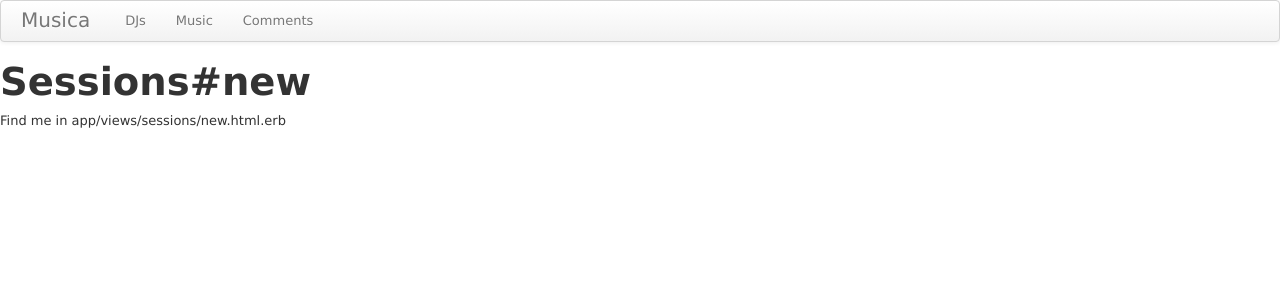
After one commit to AdamGoodApp/Musica, a Rails app: page /sessions/new in a window 1280 px wide. The commit adds this page. Shown: the top 300 px of the page. Run offline with Rails 7, Linux system fonts and the light colour scheme; style sheets or scripts are compiled from the project's sources; parts of the project's set-up code (start-up, migrations or seed data) failed here and were passed over; some libraries are stand-ins or nearby versions.

Commit message:
added sessions

```diff
--- /dev/null
+++ b/app/assets/javascripts/sessions.js.coffee
@@ -0,0 +1,3 @@
+# Place all the behaviors and hooks related to the matching controller here.
+# All this logic will automatically be available in application.js.
+# You can use CoffeeScript in this file: http://jashkenas.github.com/coffee-script/
--- /dev/null
+++ b/app/assets/stylesheets/sessions.css.scss
@@ -0,0 +1,3 @@
+// Place all the styles related to the sessions controller here.
+// They will automatically be included in application.css.
+// You can use Sass (SCSS) here: http://sass-lang.com/
--- a/app/controllers/comments_controller.rb
+++ b/app/controllers/comments_controller.rb
@@ -40,6 +40,10 @@ class CommentsController < ApplicationController
   # POST /comments
   # POST /comments.json
   def create
+    #params[:comment][:author_id] = current_user.id
+    params[:comment][:author_id] = User.first.id
+    params[:comment][:date] = DateTime.now
+
     @comment = Comment.new(params[:comment])
 
     respond_to do |format|
--- a/app/controllers/home_controller.rb
+++ b/app/controllers/home_controller.rb
@@ -1,6 +1,7 @@
 class HomeController < ApplicationController
 
   def home
+  	@user = User.new
   end
 
 
--- a/app/controllers/musics_controller.rb
+++ b/app/controllers/musics_controller.rb
@@ -14,6 +14,7 @@ class MusicsController < ApplicationController
   # GET /musics/1.json
   def show
     @music = Music.find(params[:id])
+    @comment = Comment.new(music_id: params[:id])
 
     respond_to do |format|
       format.html # show.html.erb
--- /dev/null
+++ b/app/controllers/sessions_controller.rb
@@ -0,0 +1,10 @@
+class SessionsController < ApplicationController
+  def new
+  end
+
+  def create
+  end
+
+  def destroy
+  end
+end
--- /dev/null
+++ b/app/helpers/sessions_helper.rb
@@ -0,0 +1,2 @@
+module SessionsHelper
+end
--- a/app/views/home/home.html.erb
+++ b/app/views/home/home.html.erb
@@ -1,7 +1,7 @@
 <% @users.each do |user|%>
  <%= user.email %>
  <%= user.password_digest %>
-<% end %>
+<% end if @users %>
 
 
 <h1>Sign Up</h1>
--- a/app/views/layouts/application.html.erb
+++ b/app/views/layouts/application.html.erb
@@ -7,6 +7,13 @@
   <%= csrf_meta_tags %>
 </head>
 <body>
+
+  <% flash.each do |name, message| %>
+  <div class="flash-message flash-message-<%= name %>">
+  <%= message %>
+  </div>
+  <% end %>
+
 
 	<div class="navbar">
     <div class="navbar-inner">
--- /dev/null
+++ b/app/views/sessions/create.html.erb
@@ -0,0 +1,2 @@
+<h1>Sessions#create</h1>
+<p>Find me in app/views/sessions/create.html.erb</p>
--- /dev/null
+++ b/app/views/sessions/destroy.html.erb
@@ -0,0 +1,2 @@
+<h1>Sessions#destroy</h1>
+<p>Find me in app/views/sessions/destroy.html.erb</p>
--- /dev/null
+++ b/app/views/sessions/new.html.erb
@@ -0,0 +1,2 @@
+<h1>Sessions#new</h1>
+<p>Find me in app/views/sessions/new.html.erb</p>
--- a/app/views/users/show.html.erb
+++ b/app/views/users/show.html.erb
@@ -27,13 +27,13 @@
 
 <p>
   <% if @user.images.size > 0 %>
-  Avitar
+  Avatar
   <%= image_tag @user.images.first.image_upload %>
   <% end %>
 </p>
 
 <% if @user and @user.images.size > 0 %>
-  <% @user.images.each do |image| %>
+  <% @user.images[1..-1].each do |image| %>
     <%= image_tag image.image_upload.details.url %>
   <% end %>
 <% end %>
--- a/config/routes.rb
+++ b/config/routes.rb
@@ -1,4 +1,10 @@
 Musicatestdb::Application.routes.draw do
+  get "sessions/new"
+
+  get "sessions/create"
+
+  get "sessions/destroy"
+
   resources :images
 
 
```
Also changed, not shown: app/views/musics/show.html.erb (+8 -0 lines), test/functional/sessions_controller_test.rb (added, +19 -0 lines), test/unit/helpers/sessions_helper_test.rb (added, +4 -0 lines).
